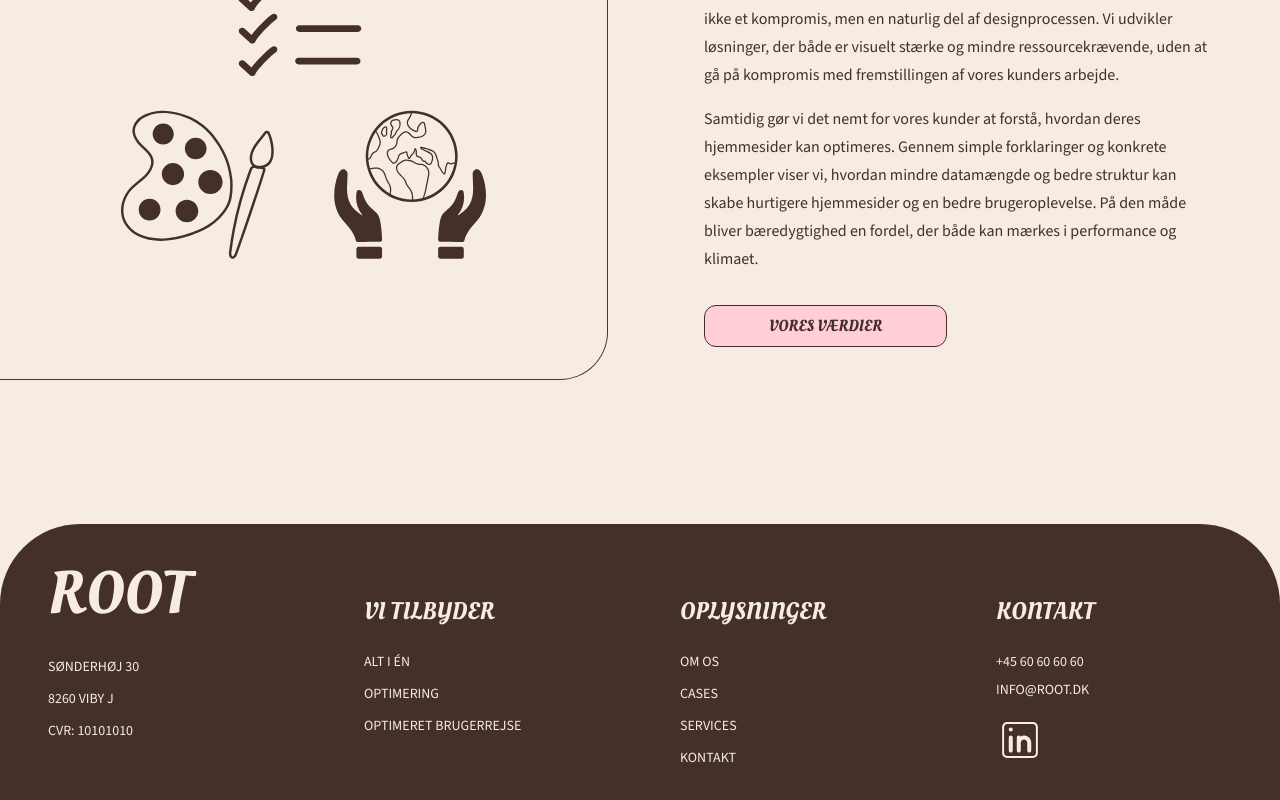
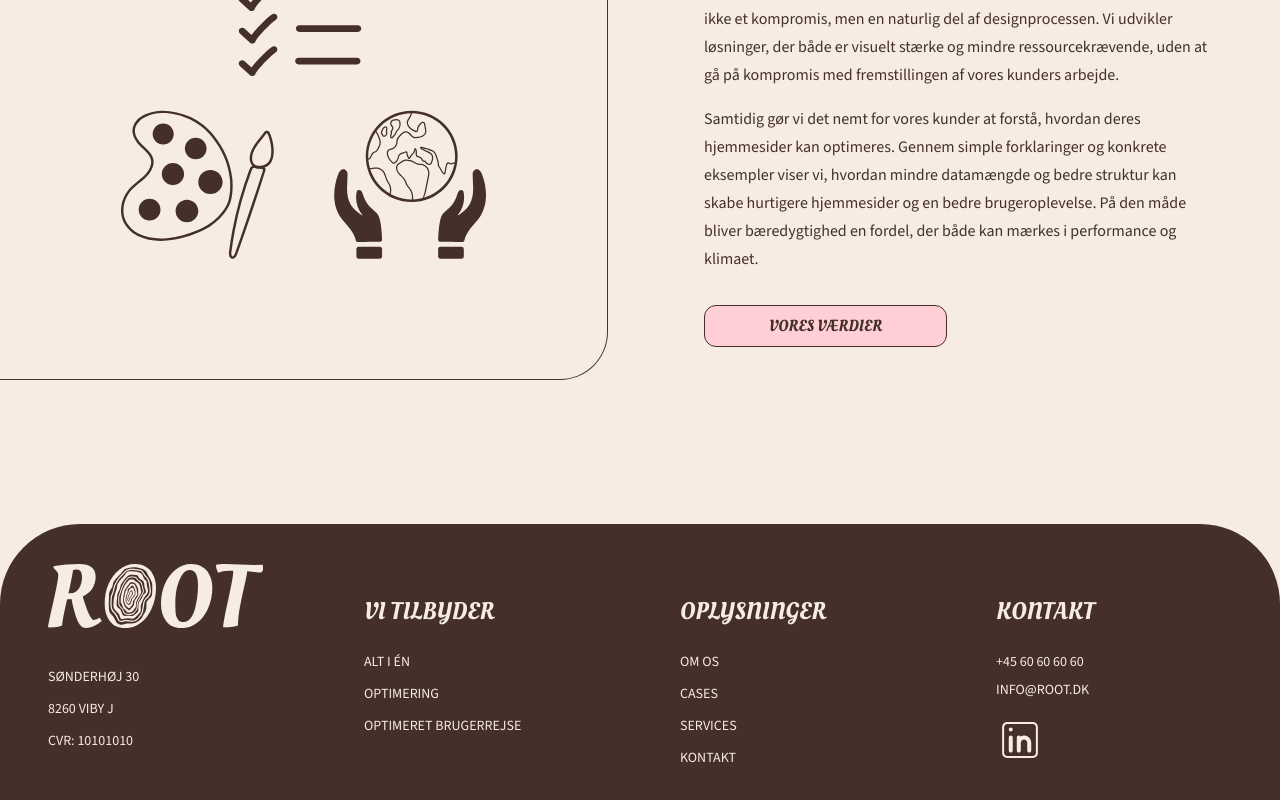
Before and after one commit to Rosa2401/ROOT, a React (Vite) app: page / in a window 1280 px wide. Shown: the part 4089-4889 px from the top of the page. Built offline with nearby package versions, Linux system fonts and the light colour scheme.

Commit message:
Logo tilføjet i footer

```diff
--- a/src/components/Footer.jsx
+++ b/src/components/Footer.jsx
@@ -7,9 +7,28 @@ export default function Footer() {
         <div className="max-w-7xl mx-auto grid grid-cols-1 md:grid-cols-4 gap-20">
 
         <div>
-          <Link to="/" className="inline-block">
-            <h2 className="font-oleo text-6xl mb-8 -mt-8 cursor-pointer">ROOT</h2>
+  <Link to="/" className="inline-block mb-8 -mt-8">
+
+    <div className="relative group w-fit">
+
+      {/* Hvidt logo */}
+      <img
+        src="/src/assets/logoF6ECE3.svg"
+        alt="ROOT logo"
+        className="h-16 w-auto transition duration-400 group-hover:opacity-0"
+      />
+
+      {/* Pink logo */}
+      <img
+        src="/src/assets/logoFFCFD5.svg"
+        alt="ROOT logo"
+        className="h-16 w-auto absolute inset-0 opacity-0 transition duration-400 group-hover:opacity-100"
+      />
+
+    </div>
+
   </Link>
+
   <ul className="space-y-3 text-sm">
     <li>SØNDERHØJ 30</li>
     <li>8260 VIBY J</li>
@@ -21,13 +40,13 @@ export default function Footer() {
             <h3 className="font-oleo text-2xl mb-6 ">VI TILBYDER</h3>
             <ul className="space-y-3 text-sm">
             <li>
-                <a href="/services" className="block hover:underline">ALT I ÉN</a>
+                <a href="/services" className="block hover:text-[#FFCFD5]">ALT I ÉN</a>
             </li>
             <li>
-                <a href="/services" className="block hover:underline">OPTIMERING</a>
+                <a href="/services" className="block hover:text-[#FFCFD5]">OPTIMERING</a>
             </li>
             <li>
-                <a href="/services" className="block hover:underline">OPTIMERET BRUGERREJSE</a>
+                <a href="/services" className="block hover:text-[#FFCFD5]">OPTIMERET BRUGERREJSE</a>
             </li>
           </ul>
           </div>
@@ -38,16 +57,16 @@ export default function Footer() {
 
             <ul className="space-y-3 text-sm">
             <li>
-                <a href="/om-os" className="block hover:underline">OM OS</a>
+                <a href="/om-os" className="block hover:text-[#FFCFD5]">OM OS</a>
             </li>
             <li>
-                <a href="/cases" className="block hover:underline">CASES</a>
+                <a href="/cases" className="block hover:text-[#FFCFD5]">CASES</a>
             </li>
             <li>
-                <a href="/services" className="block hover:underline">SERVICES</a>
+                <a href="/services" className="block hover:text-[#FFCFD5]">SERVICES</a>
             </li>
             <li>
-                <a href="/kontakt" className="block hover:underline">KONTAKT</a>
+                <a href="/kontakt" className="block hover:text-[#FFCFD5]">KONTAKT</a>
             </li>
             </ul>
         </div>
```
Also changed, not shown: src/assets/logoF6ECE3.svg (added). Lines whose indentation alone changed are shown as unchanged.
